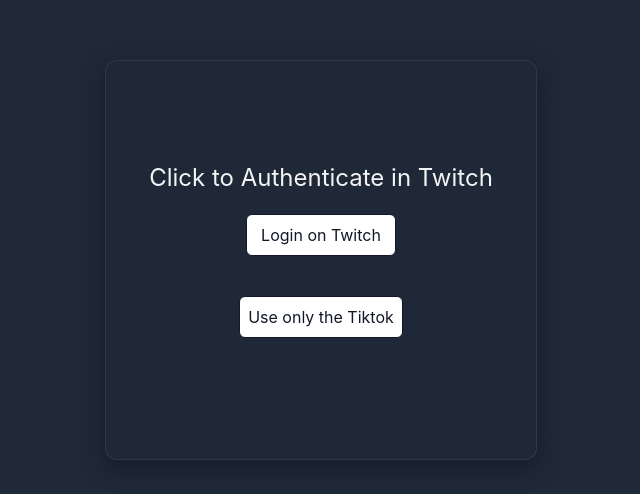
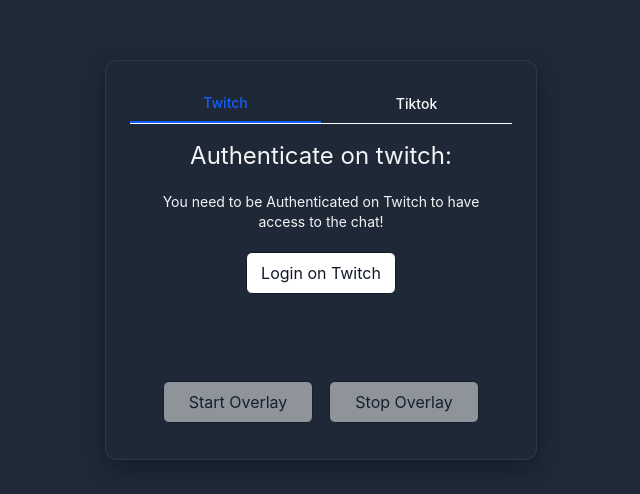
Before and after one commit to rafaelgalazzi/live-chat-overlay, a React (Vite) app: page /#/ in a window 1280 px wide. Shown: the part 140-634 px from the top of the page, without its empty margins (319-959 px from the left). Built offline with nearby package versions, Linux system fonts and the light colour scheme.

Commit message:
wip: added suport to tiktok lives

```diff
--- a/electron/main.ts
+++ b/electron/main.ts
@@ -86,6 +86,11 @@
         }
         win.close();
       }
+    });
+
+    win.on('closed', async () => {
+      httpServer.stop();
+      resolve(true);
     });
   });
 });
--- a/src/App.tsx
+++ b/src/App.tsx
@@ -1,5 +1,4 @@
 import { Routes, Route, HashRouter } from 'react-router-dom';
-import { AuthScreen } from './screens/AuthScreen';
 import { Dashboard } from './screens/Dashboard';
 import { OverlayChat } from './screens/OverlayChat';
 
@@ -7,8 +6,7 @@
   return (
     <HashRouter>
       <Routes>
-        <Route path="/" element={<AuthScreen />} />
-        <Route path="/dashboard" element={<Dashboard />} />
+        <Route path="/" element={<Dashboard />} />
         <Route path="/overlay" element={<OverlayChat />} />
       </Routes>
     </HashRouter>
--- a/src/components/Button/BaseButton.tsx
+++ b/src/components/Button/BaseButton.tsx
@@ -5,9 +5,10 @@
   onClick: () => void;
   disabled?: boolean;
   loading?: boolean;
+  className?: string;
 }
 
-export default function BaseButton({ children, onClick, disabled, loading = false }: BaseButtonProps) {
+export default function BaseButton({ children, onClick, disabled, loading = false, className = '' }: BaseButtonProps) {
   function handleClick(e: React.MouseEvent<HTMLButtonElement>) {
     e.preventDefault();
     if (!disabled) {
@@ -19,7 +20,9 @@
     <button
       onClick={handleClick}
       disabled={disabled || loading}
-      className="bg-white p-2 text-dark border rounded-md min-w-[150px] cursor-pointer hover:opacity-80 disabled:opacity-50 disabled:cursor-not-allowed transition-opacity duration-300 flex items-center justify-center gap-2"
+      className={`bg-white p-2 text-dark border rounded-md min-w-[150px] cursor-pointer
+        hover:opacity-80 disabled:opacity-50 disabled:cursor-not-allowed transition-opacity
+        duration-300 flex items-center justify-center gap-2 ${className}`}
     >
       {loading ? <LoadingSpinner /> : children}
     </button>
--- a/src/components/Form/BaseCheckbox.tsx
+++ b/src/components/Form/BaseCheckbox.tsx
@@ -9,6 +9,7 @@
   label?: string;
   error?: string;
   className?: string;
+  disabled?: boolean;
 }
 
 /**
@@ -23,6 +24,7 @@
   label,
   error,
   className = '',
+  disabled,
 }: BaseCheckboxProps<T>) {
   // Determina se vai usar register do react-hook-form ou props controladas
   const inputProps =
@@ -35,7 +37,13 @@
 
   return (
     <div className={`py-2 flex items-start gap-2 ${className}`}>
-      <input type="checkbox" className="w-4 h-4 mt-1 border rounded cursor-pointer" aria-invalid={!!error} {...inputProps} />
+      <input
+        type="checkbox"
+        className="w-4 h-4 mt-1 border rounded cursor-pointer"
+        disabled={disabled}
+        aria-invalid={!!error}
+        {...inputProps}
+      />
       <div className="flex-1">
         {label && <label className="base-input-label">{label}</label>}
         <div className="mt-1 min-h-[16px] transition-opacity duration-200">
--- /dev/null
+++ b/src/components/Tab/BaseTab.tsx
@@ -0,0 +1,34 @@
+import { useState, ReactNode } from 'react';
+
+interface Tab {
+  label: string;
+  content: ReactNode;
+}
+
+interface BaseTabsProps {
+  tabs: Tab[];
+  defaultIndex?: number;
+}
+
+export function BaseTabs({ tabs, defaultIndex = 0 }: BaseTabsProps) {
+  const [activeIndex, setActiveIndex] = useState(defaultIndex);
+
+  return (
+    <div className="w-full max-w-md mx-auto">
+      <div className="flex border-b border-light mb-4">
+        {tabs.map((tab, index) => (
+          <button
+            key={index}
+            onClick={() => setActiveIndex(index)}
+            className={`flex-1 py-2 text-sm font-medium transition-colors  cursor-pointer
+              ${activeIndex === index ? 'border-b-2  text-blue-600' : 'text-light hover:text-blue-500'}`}
+          >
+            {tab.label}
+          </button>
+        ))}
+      </div>
+
+      <div>{tabs[activeIndex].content}</div>
+    </div>
+  );
+}
--- a/src/screens/AuthScreen.tsx
+++ /dev/null
@@ -1,60 +0,0 @@
-import { useEffect, useState } from 'react';
-import BaseButton from '../components/Button/BaseButton';
-import { BaseCard } from '../components/Card/BaseCard';
-import { BaseLayout } from '../components/Layout/BaseLayout';
-import BaseText from '../components/Text/BaseText';
-import { useElectron } from '../hooks/useElectron';
-import { useNavigate } from 'react-router-dom';
-import { useAuth } from '../hooks/useAuth';
-
-export function AuthScreen() {
-  const [loginBtnLoading, setLoginBtnLoading] = useState(false);
-  const { invoke } = useElectron();
-  const { verifyAuth, isAuthenticated } = useAuth();
-
-  const navigate = useNavigate();
-
-  async function handleAuthentication() {
-    setLoginBtnLoading(true);
-    try {
-      await invoke('oauth');
-      await verifyAuth();
-    } catch (e) {
-      console.log(e);
-    } finally {
-      setLoginBtnLoading(false);
-    }
-  }
-
-  useEffect(() => {
-    verifyAuth();
-  });
-
-  if (isAuthenticated) {
-    navigate('/dashboard');
-  }
-
-  function handleUseOnlyTiktok() {
-    navigate('/dashboard');
-  }
-
-  return (
-    <BaseLayout>
-      <BaseCard className="min-h-[400px] flex flex-col justify-center">
-        <div>
-          <BaseText className="text-2xl">Click to Authenticate in Twitch</BaseText>
-        </div>
-        <div className="flex justify-center my-5">
-          <BaseButton onClick={handleAuthentication} loading={loginBtnLoading}>
-            Login on Twitch
-          </BaseButton>
-        </div>
-        <div className="flex justify-center my-5">
-          <BaseButton onClick={handleUseOnlyTiktok} loading={loginBtnLoading}>
-            Use only the Tiktok
-          </BaseButton>
-        </div>
-      </BaseCard>
-    </BaseLayout>
-  );
-}
--- a/src/screens/Dashboard.tsx
+++ b/src/screens/Dashboard.tsx
@@ -6,18 +6,21 @@
 import { BaseLayout } from '../components/Layout/BaseLayout';
 import BaseText from '../components/Text/BaseText';
 import { useElectron } from '../hooks/useElectron';
-import { BaseCheckbox } from '../components/Form/BaseCheckbox';
 import { useAuth } from '../hooks/useAuth';
+import { BaseTabs } from '../components/Tab/BaseTab';
 
 export function Dashboard() {
+  const [loginBtnLoading, setLoginBtnLoading] = useState(false);
+
   const [twitchUserName, setTwitchUsername] = useState('');
   const [tiktokUserName, setTiktokUsername] = useState('');
-  const [hasTwitch, setHasTwitch] = useState(true);
-  const [hasTiktok, setHasTiktok] = useState(false);
+
+  // const [hasTwitch, setHasTwitch] = useState(true);
+  // const [hasTiktok, setHasTiktok] = useState(false);
 
   const [isRunning, setIsRunning] = useState(false);
   const { invoke } = useElectron();
-  const { verifyAuth } = useAuth();
+  const { verifyAuth, isAuthenticated } = useAuth();
 
   const twitchNameInputHandler = (name: string) => {
     setTwitchUsername(name);
@@ -47,34 +50,30 @@
     }
   };
 
-  function handleToggleTwitch() {
-    setHasTwitch(!hasTwitch);
+  async function handleAuthentication() {
+    setLoginBtnLoading(true);
+    try {
+      await invoke('oauth');
+      await verifyAuth();
+    } catch (e) {
+      console.log(e);
+    } finally {
+      setLoginBtnLoading(false);
     }
-
-  function handleToggleTiktok() {
-    setHasTiktok(!hasTiktok);
   }
 
   useEffect(() => {
     verifyAuth();
   });
 
-  return (
-    <BaseLayout>
-      <BaseCard className="min-h-[400px] flex flex-col justify-center">
-        <div className="flex justify-center">
-          <BaseCheckbox className="p-2" label="Twitch" checked={hasTwitch} onChange={handleToggleTwitch} />
-          <BaseCheckbox className="p-2" label="Tiktok" checked={hasTiktok} onChange={handleToggleTiktok} />
-        </div>
-        <div>
-          <BaseText className="text-2xl mb-5">Enter the Username:</BaseText>
+  const twitchTab = (
+    <>
+      {isAuthenticated ? (
+        <div className="mb-5">
+          <BaseText className="text-2xl mb-5">Enter the Twitch Username:</BaseText>
           <BaseText className="text-sm mb-5">
-            The usernames are used to find whose chat you want to put in your overlay! Using both will mix the chats
-            making easier see.
+            The usernames are used to find whose chat you want to put in your overlay!
           </BaseText>
-        </div>
-        {hasTwitch && (
-          <>
           <BaseForm>
             <BaseInput
               value={twitchUserName}
@@ -82,10 +81,29 @@
               placeholder="Enter the Twitch username"
             ></BaseInput>
           </BaseForm>
+        </div>
+      ) : (
+        <div className="m-2">
+          <BaseText className="text-2xl mb-5">Authenticate on twitch:</BaseText>
+          <BaseText className="text-sm mb-5">
+            You need to be Authenticated on Twitch to have access to the chat!
+          </BaseText>
+          <div className="flex justify-center mb-5">
+            <BaseButton onClick={handleAuthentication} loading={loginBtnLoading}>
+              Login on Twitch
+            </BaseButton>
+          </div>
+        </div>
+      )}
     </>
-        )}
-        {hasTiktok && (
+  );
+
+  const tiktokTab = (
     <>
+      <BaseText className="text-2xl mb-5">Enter the Tiktok username:</BaseText>
+      <BaseText className="text-sm mb-5">
+        The usernames are used to find whose chat you want to put in your overlay!
+      </BaseText>
       <BaseForm>
         <BaseInput
           value={tiktokUserName}
@@ -94,20 +112,26 @@
         ></BaseInput>
       </BaseForm>
     </>
-        )}
+  );
+
+  const tabs = [
+    { label: 'Twitch', content: twitchTab },
+    { label: 'Tiktok', content: tiktokTab },
+  ];
+
+  return (
+    <BaseLayout>
+      <BaseCard className="min-h-[400px] flex flex-col justify-between">
+        <div className="flex justify-center">
+          <BaseTabs tabs={tabs} />
+        </div>
         <div className="flex justify-center my-1">
-          <div>
-            <div className="my-2">
-              <BaseButton onClick={handleStartOverlay} disabled={!twitchUserName.length || isRunning}>
+          <BaseButton className="m-2" onClick={handleStartOverlay} disabled={!twitchUserName.length || isRunning}>
             Start Overlay
           </BaseButton>
-            </div>
-            <div className="my-2">
-              <BaseButton onClick={handleStopOverlay} disabled={!isRunning}>
+          <BaseButton className="m-2" onClick={handleStopOverlay} disabled={!isRunning}>
             Stop Overlay
           </BaseButton>
-            </div>
-          </div>
         </div>
       </BaseCard>
     </BaseLayout>
```
Lines whose indentation alone changed are shown as unchanged.
